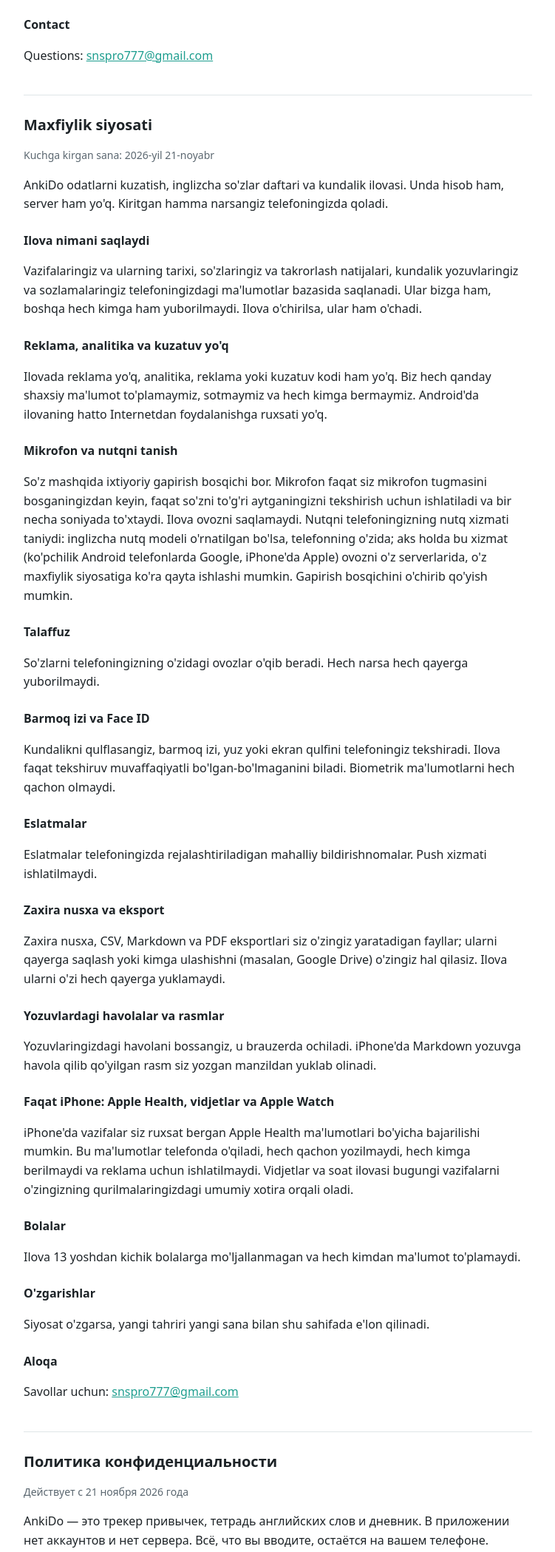
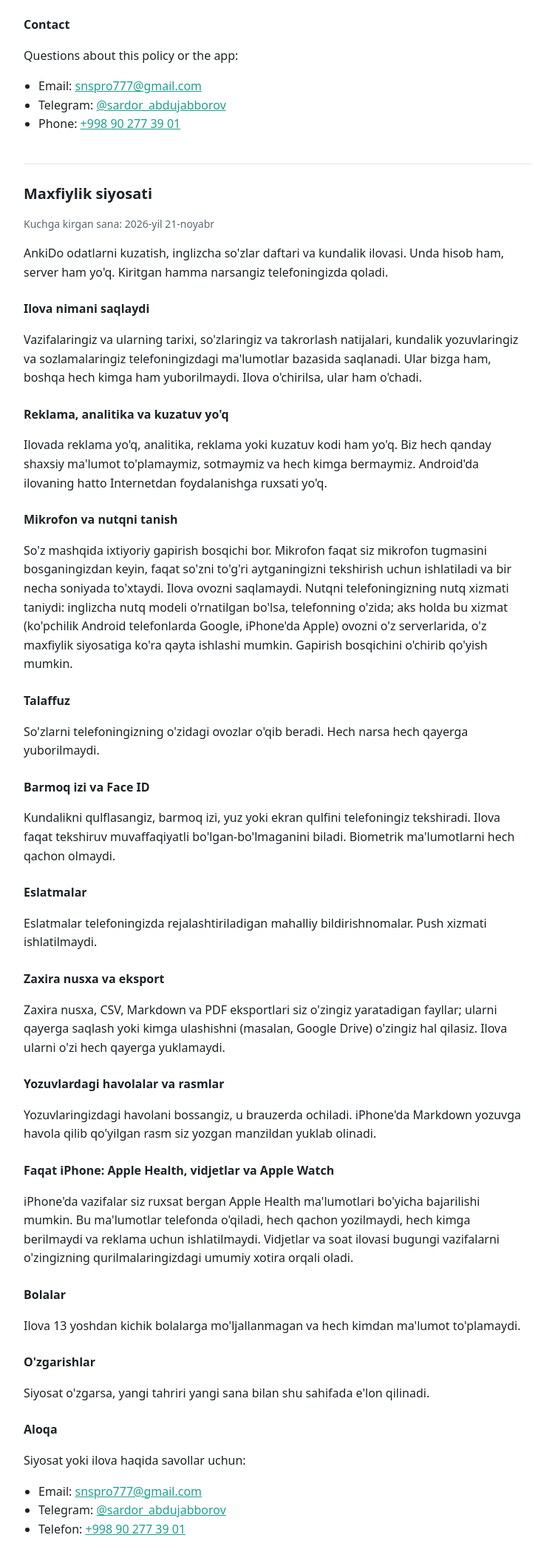
Before and after one commit to sardor-c/ankido, a plain HTML site: page privacy.html in a window 1280 px wide. Shown: the part 1781-3879 px from the top of the page at 74% size, without its empty margins (264-1015 px from the left). Drawn offline with Linux system fonts and the light colour scheme.

Commit message:
Add Telegram and phone to the privacy policy contacts
Co-Authored-By: Claude Opus 5.5 <noreply@anthropic.com>

```diff
--- a/privacy.html
+++ b/privacy.html
@@ -114,7 +114,12 @@ anyone.</p>
 <p>If this policy changes, the new version will be published on this page with a new date.</p>
 
 <h3>Contact</h3>
-<p>Questions: <a href="mailto:snspro777@gmail.com">snspro777@gmail.com</a></p>
+<p>Questions about this policy or the app:</p>
+<ul>
+  <li>Email: <a href="mailto:snspro777@gmail.com">snspro777@gmail.com</a></li>
+  <li>Telegram: <a href="https://t.me/sardor_abdujabborov">@sardor_abdujabborov</a></li>
+  <li>Phone: <a href="tel:+998902773901">+998 90 277 39 01</a></li>
+</ul>
 </section>
 
 <section id="uz" lang="uz">
@@ -177,7 +182,12 @@ qurilmalaringizdagi umumiy xotira orqali oladi.</p>
 <p>Siyosat o'zgarsa, yangi tahriri yangi sana bilan shu sahifada e'lon qilinadi.</p>
 
 <h3>Aloqa</h3>
-<p>Savollar uchun: <a href="mailto:snspro777@gmail.com">snspro777@gmail.com</a></p>
+<p>Siyosat yoki ilova haqida savollar uchun:</p>
+<ul>
+  <li>Email: <a href="mailto:snspro777@gmail.com">snspro777@gmail.com</a></li>
+  <li>Telegram: <a href="https://t.me/sardor_abdujabborov">@sardor_abdujabborov</a></li>
+  <li>Telefon: <a href="tel:+998902773901">+998 90 277 39 01</a></li>
+</ul>
 </section>
 
 <section id="ru" lang="ru">
@@ -238,7 +248,12 @@ qurilmalaringizdagi umumiy xotira orqali oladi.</p>
 <p>Если политика изменится, новая версия будет опубликована на этой странице с новой датой.</p>
 
 <h3>Контакты</h3>
-<p>Вопросы: <a href="mailto:snspro777@gmail.com">snspro777@gmail.com</a></p>
+<p>Вопросы о политике или приложении:</p>
+<ul>
+  <li>Email: <a href="mailto:snspro777@gmail.com">snspro777@gmail.com</a></li>
+  <li>Telegram: <a href="https://t.me/sardor_abdujabborov">@sardor_abdujabborov</a></li>
+  <li>Телефон: <a href="tel:+998902773901">+998 90 277 39 01</a></li>
+</ul>
 </section>
 </main>
 </body>
```
